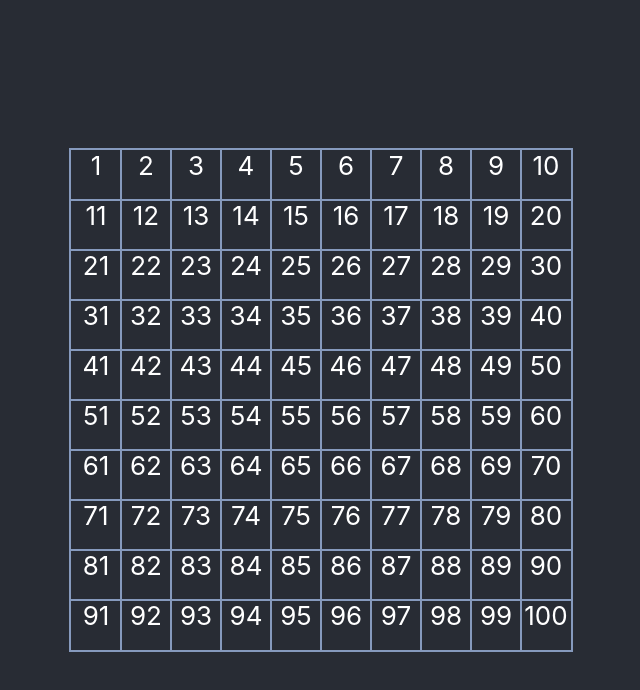
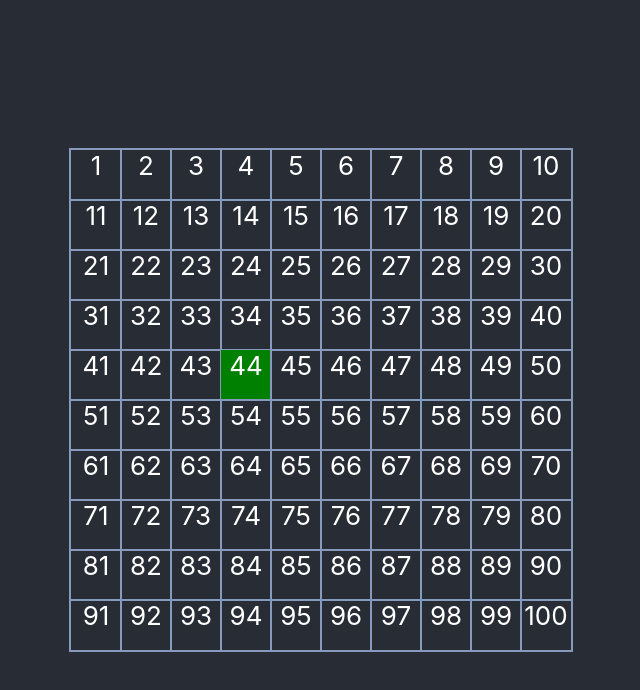
Before and after one commit to Lilandau/snake, a React (Create React App) app: page / in a window 1280 px wide. Shown: the top 690 px of the page, without its empty margins (319-959 px from the left). Built offline with nearby package versions, Linux system fonts and the light colour scheme.

Commit message:
added logic to disply a snake as a green Cell

```diff
--- a/src/Board/Board.js
+++ b/src/Board/Board.js
@@ -22,13 +22,15 @@ function Board() {
 
  // const[board, setBoard] = useState( new Array(BOARD_SIZE).fill(0).map(row => new Array(BOARD_SIZE).fill(0)),);
   const[board, setBoard] = useState(createBoard(BOARD_SIZE));
+  const[snakeCells, setSnakeCell] = useState(new Set([44]));
+  const[snake, setSnake] = useState(new SingleLinkedList(44));
 
     return (
       <div className="board">
         {board.map((row, rowIdx)=> (
           <div key={rowIdx} className='row'>{
             row.map((cellValue, cellIdx) => (
-              <div key={cellIdx} className={`cell ${false ? 'food-cell' : '' }`}>
+              <div key={cellIdx} className={`cell ${snakeCells.has(cellValue) ? 'snake-cell' : '' }`}>
                 {cellValue}
               </div>
             ))
```
